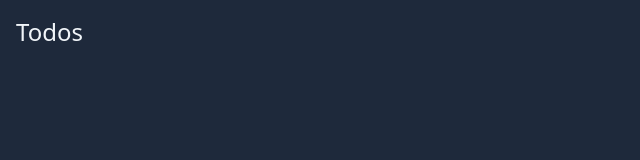
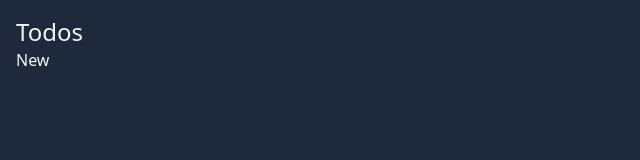
Before and after one commit to Kadunapikin/simple-nextjs-todo, a Next.js app: page / in a window 1280 px wide. Shown: the top 160 px of the page, without its empty margins (0-640 px from the left). Built offline with nearby package versions, Linux system fonts and the light colour scheme.

Commit message:
add a next Link to app dir page.tsx

```diff
--- a/src/app/page.tsx
+++ b/src/app/page.tsx
@@ -1,8 +1,11 @@
+import Link from "next/link";
+
 export default function Home() {
   return (
     <>
     <header>
       <h1 className="text-2xl">Todos</h1>
+      <Link href='/new'>New</Link>
     </header>
     <ul></ul>
     </>
```
